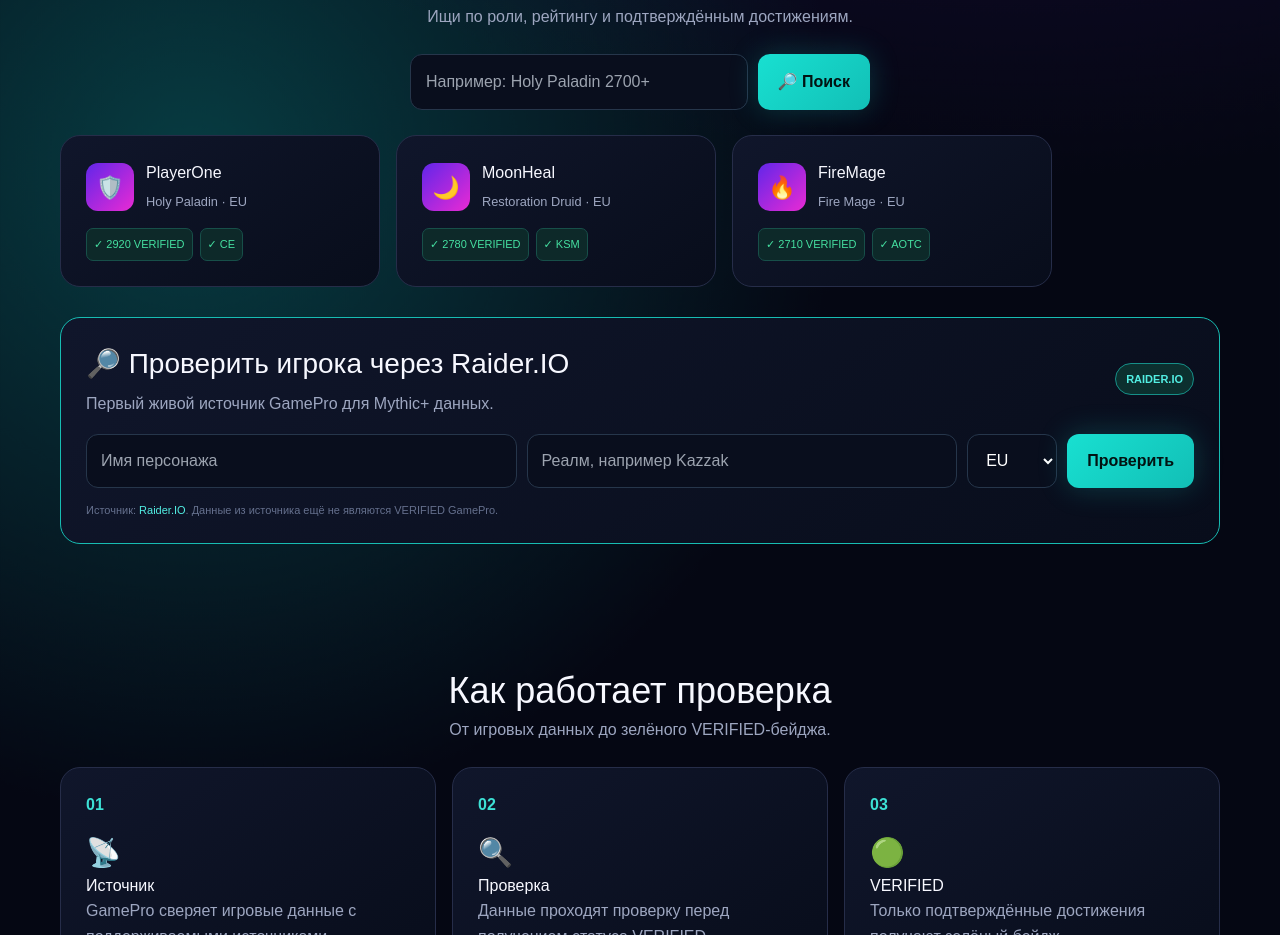
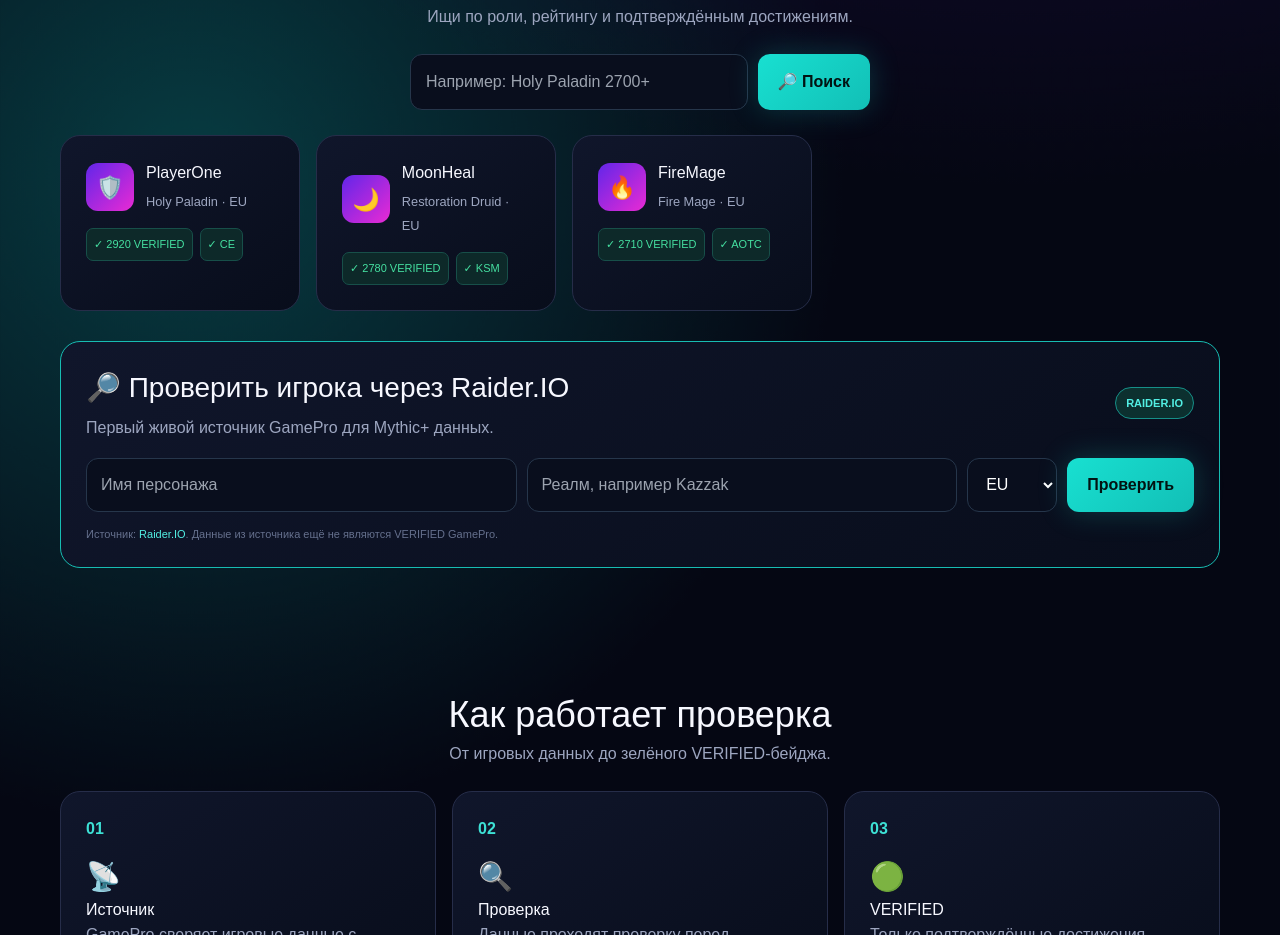
Before and after one commit to vesttrading/gamepro-market, a Next.js app: page / in a window 1280 px wide. Shown: the part 1103-2038 px from the top of the page. Built offline with nearby package versions, Linux system fonts and the light colour scheme; no server answers.

Commit message:
Reduce max-width of cards from 320px to 240px

```diff
--- a/app/globals.css
+++ b/app/globals.css
@@ -136,6 +136,6 @@ main .searchbar + div {
 /* Делаем каждую карточку фиксированной и компактной */
 main section:has(.searchbar) + div > div,
 main .searchbar + div > div {
-    max-width: 320px !important; /* Ограничивает ширину карточки до аккуратного размера */
+    max-width: 240px !important; /* Ограничивает ширину карточки до аккуратного размера */
     width: 100% !important;
 }
```
